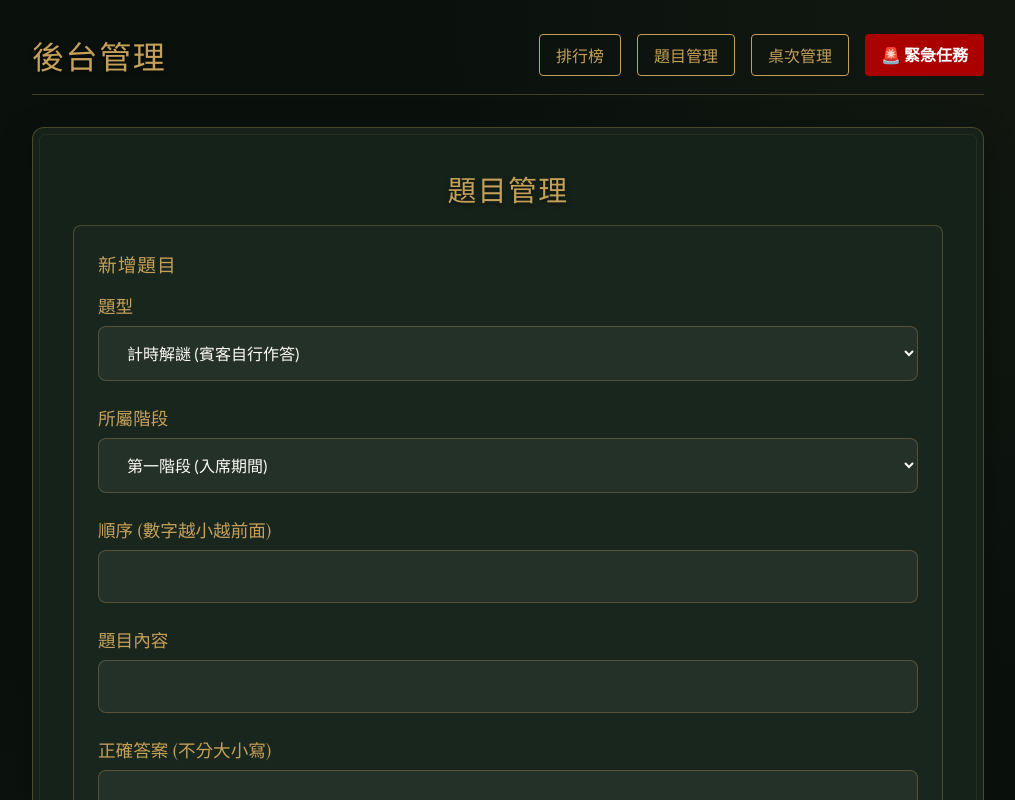
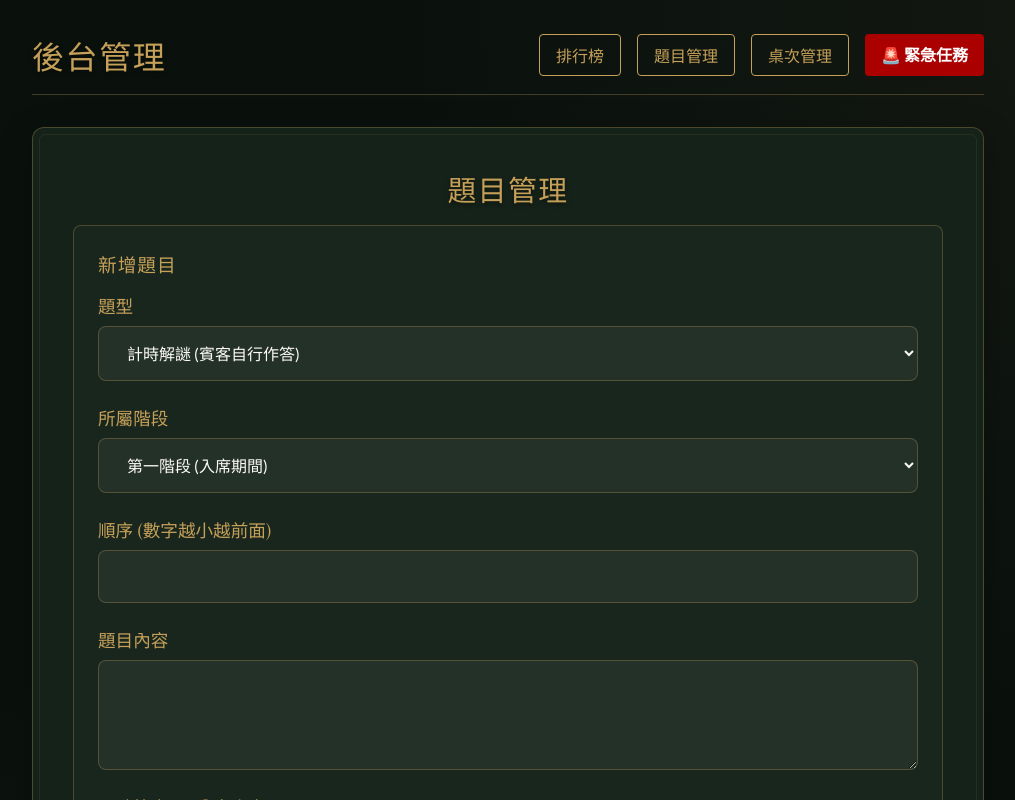
Before and after one commit to ohya0931688599-del/wedding, a Next.js app: page /admin/questions in a window 1280 px wide. Shown: the top 800 px of the page, without its empty margins (132-1147 px from the left). Built offline with nearby package versions, Linux system fonts and the light colour scheme; no server answers; the database is empty; a web font is replaced by a local one.

Commit message:
feat: Change question text input to textarea for multiline text questions

```diff
--- a/src/app/admin/questions/page.tsx
+++ b/src/app/admin/questions/page.tsx
@@ -123,7 +123,7 @@ export default function QuestionsPage() {
         </div>
         <div className="input-group">
           <label className="input-label">題目內容</label>
-          <input type="text" name="text" className="input-field" required defaultValue={editingQuestion ? editingQuestion.text : ''} />
+          <textarea name="text" className="input-field" required defaultValue={editingQuestion ? editingQuestion.text : ''} rows={4} style={{ resize: 'vertical' }} />
         </div>
         <div className="input-group">
           <label className="input-label">正確答案 (不分大小寫)</label>
```
